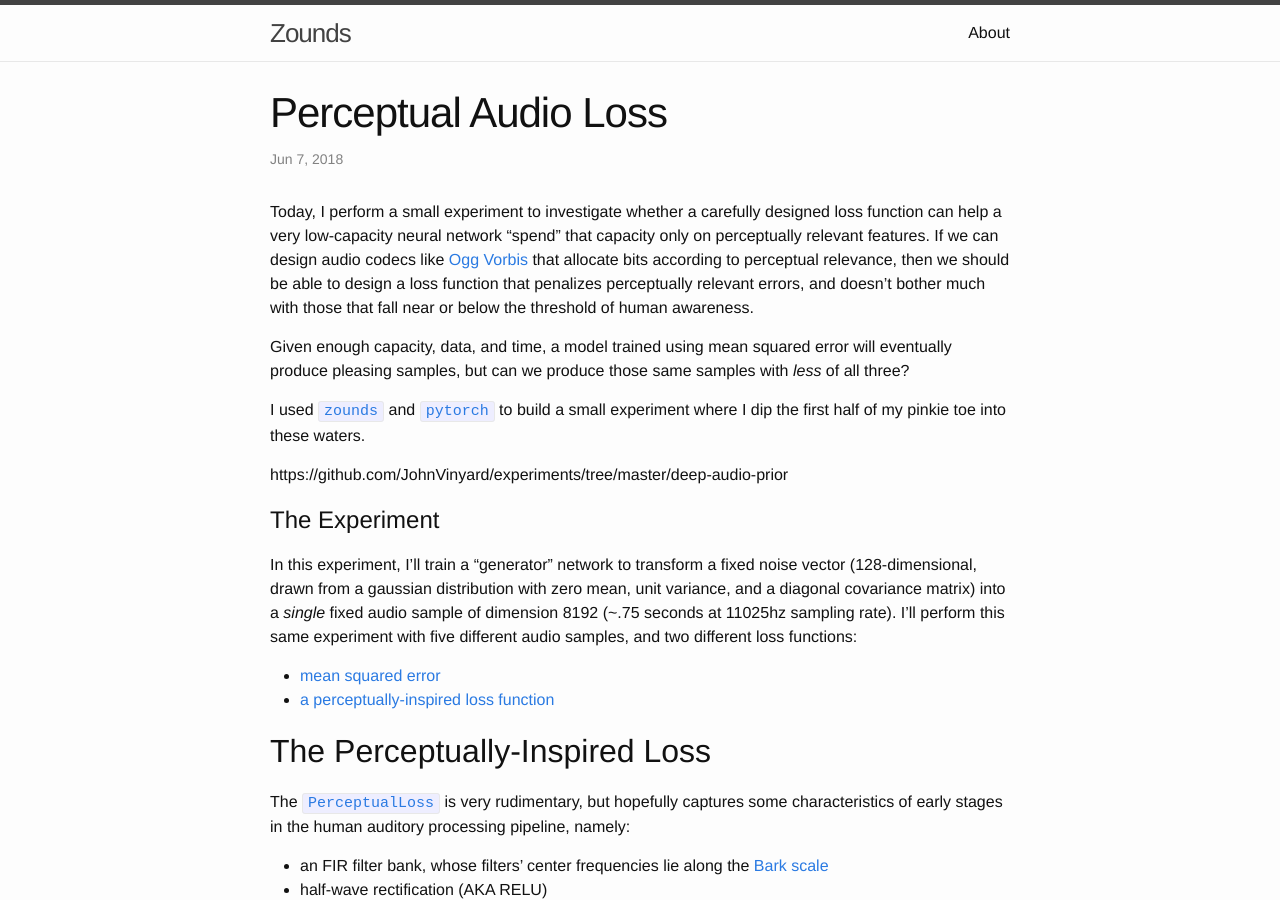
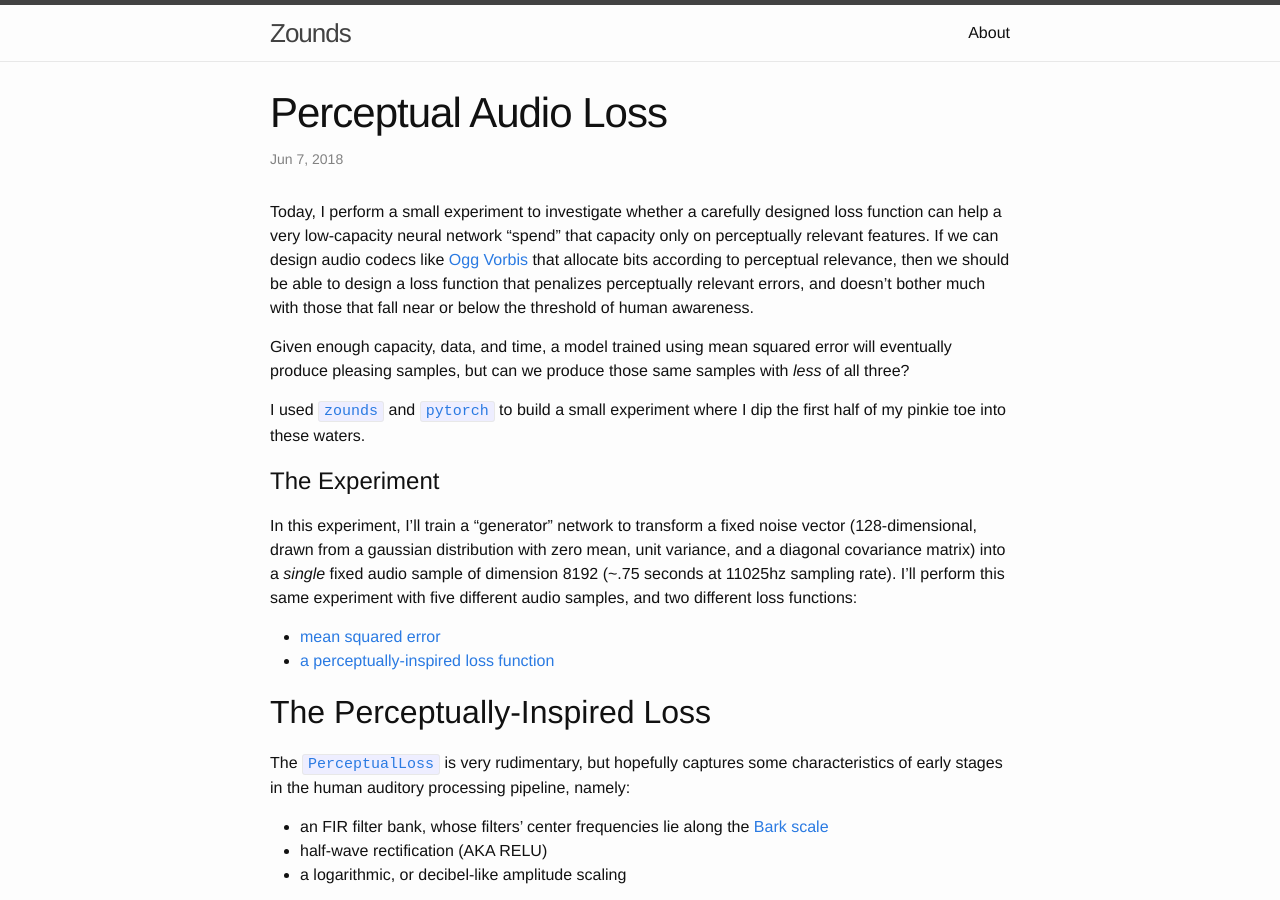
Before and after one commit to JohnVinyard/JohnVinyard.github.io, a Jekyll site: the page built from _posts/2018-06-07-perceptual-audio-loss.markdown, in a window 1280 px wide and 900 px high. Built offline with Jekyll 4.4.1, drawn with Linux system fonts in a browser that asks for light colours.

Commit message:
Will audio elements work using this option?

```diff
--- a/_posts/2018-06-07-perceptual-audio-loss.markdown
+++ b/_posts/2018-06-07-perceptual-audio-loss.markdown
@@ -21,9 +21,6 @@
 I used [`zounds`](https://github.com/JohnVinyard/zounds) and
 [`pytorch`](https://pytorch.org/) to build a small experiment where I dip the
 first half of my pinkie toe into these waters.
-
-https://github.com/JohnVinyard/experiments/tree/master/deep-audio-prior
-
 # The Experiment
 
 In this experiment, I'll train a "generator" network to transform a fixed noise
@@ -83,7 +80,7 @@
 ## Richard Nixon Speaking
 
 ### Original
-<audio src="https://drive.google.com/open?id=1A7R9W-UH9lDP1h9vl62ola52kz3TRBdv" controls></audio>
+<audio src="https://drive.google.com/open?id=1A7R9W-UH9lDP1h9vl62ola52kz3TRBdv&export=download" controls></audio>
 
 ### Mean Squared Error
 #### 250 Epochs
```
